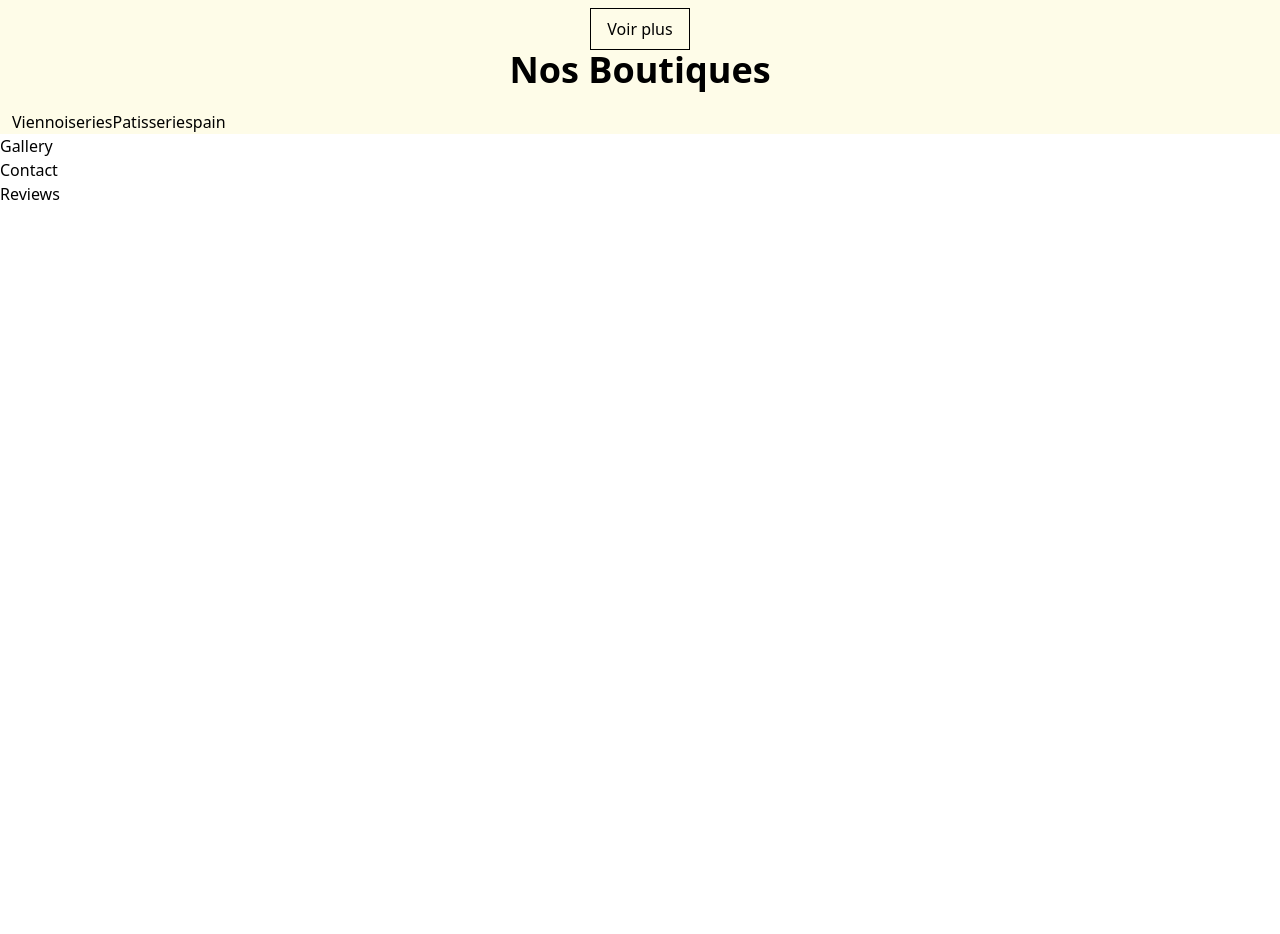
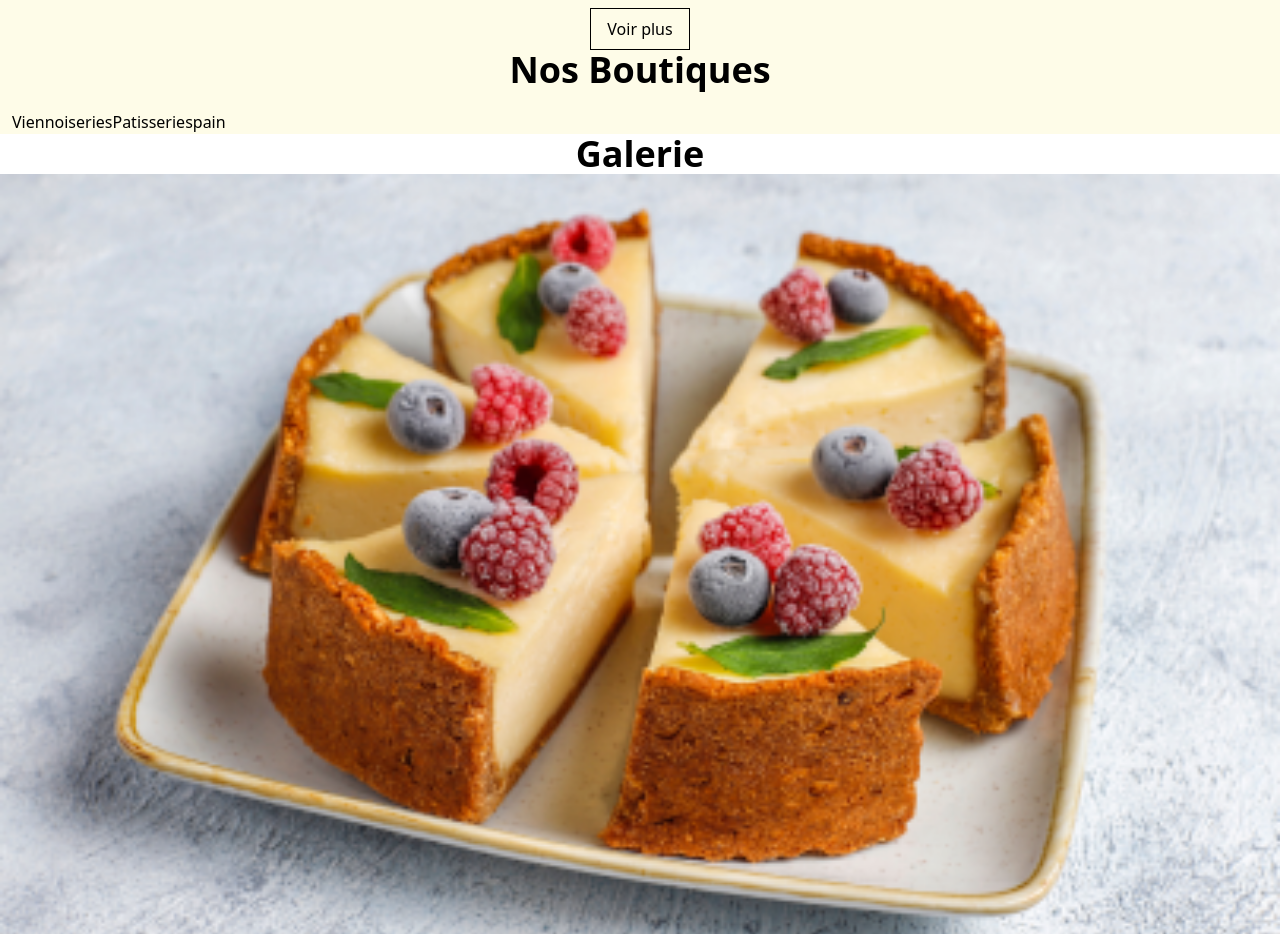
Before and after one commit to Krishanth0/Boulangeire, a React (Create React App) app in the folder boulangerie-app-react/: page / in a window 1280 px wide. Shown: the part 2165-3099 px from the top of the page. Before the commit the page ends 2371 px from the top, so only its background shows below. Built offline with nearby package versions, Linux system fonts and the light colour scheme; the HTML template or start-up script is replaced by a standard one.

Commit message:
++import des images dans gallery

```diff
--- a/boulangerie-app-react/src/components/Gallery.jsx
+++ b/boulangerie-app-react/src/components/Gallery.jsx
@@ -1,8 +1,35 @@
 import React from 'react'
+import image1 from '../assets/galerie.png';
+import image2 from '../assets/galerie2.png';
+import image3 from '../assets/galerie3.png';
+import image4 from '../assets/galerie4.png';
+import image5 from '../assets/galerie5.png';
+import image6 from '../assets/galerie6.png';
+import image7 from '../assets/galerie7.png';
+
+
 
 const Gallery = () => {
   return (
-    <div>Gallery</div>
+    <div>
+
+    <div>
+      <h2 className='text-black text-center text-4xl font-bold '>Galerie</h2>
+    </div>
+
+     <div >
+     <img src={image1} alt="/" className="w-full h-full" />
+     <img src={image2} alt="/" className="w-full h-full" />
+     <img src={image3} alt="/" className="w-full h-full" />
+     <img src={image4} alt="/" className="w-full h-full" />
+     <img src={image5} alt="/" className="w-full h-full" />
+     <img src={image6} alt="/" className="w-full h-full" />
+     <img src={image7} alt="/" className="w-full h-full" />
+     </div>
+
+     </div>
+
+
   )
 }
 
```
